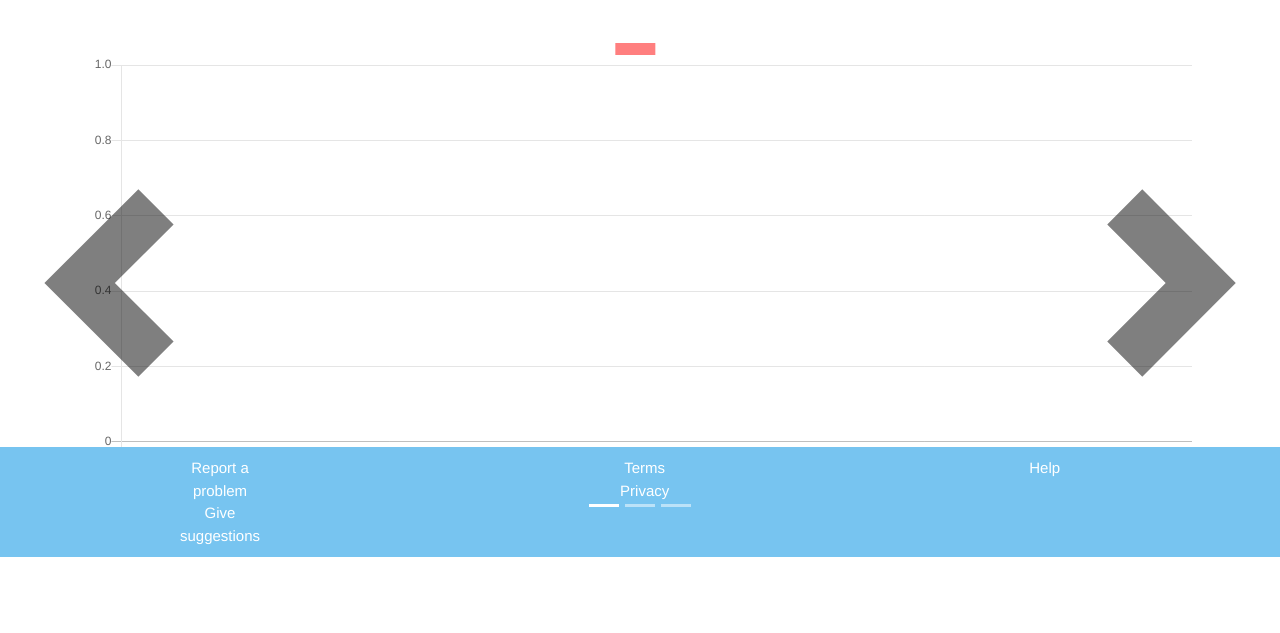
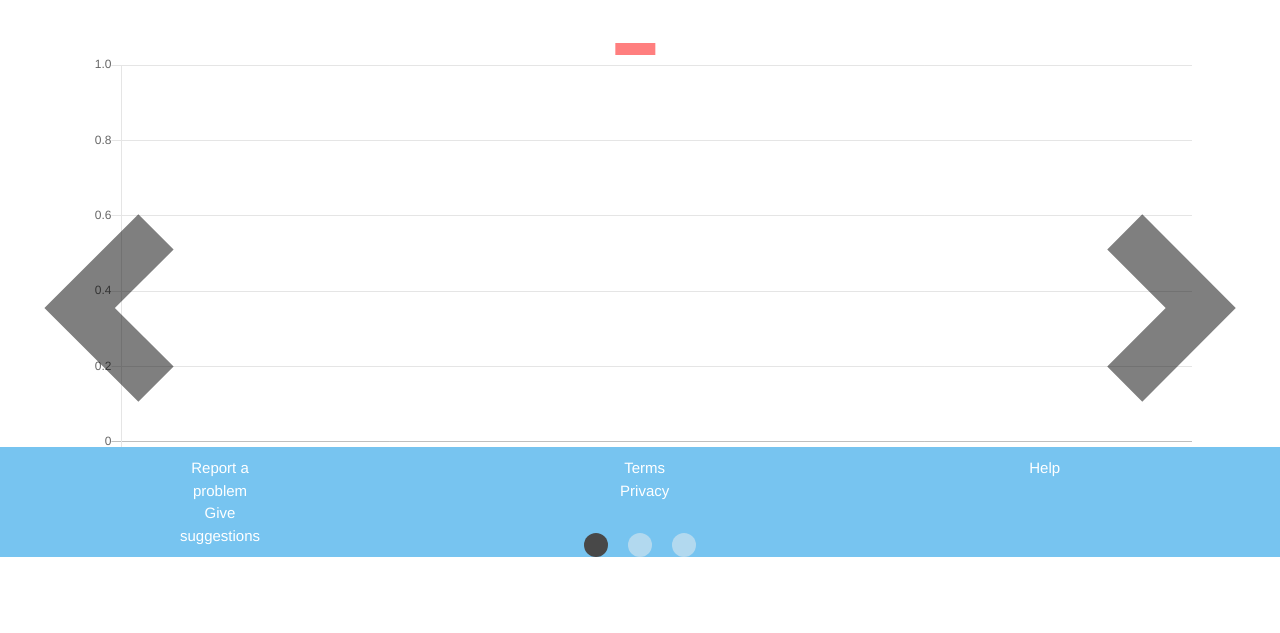
Before and after one commit to RJHughes/TwitterSentiment, a Flask app: page / in a window 1280 px wide; the page is wider, and only the part inside the window is pictured. Shown: the part 243-876 px from the top of that part. Before the commit the page ends 800 px from the top of that part, so only its background shows below. Run offline with Flask 2, Linux system fonts and the light colour scheme; some libraries are stand-ins or nearby versions.

Commit message:
Fixes carousel indicators

```diff
--- a/app/static/css/main.css
+++ b/app/static/css/main.css
@@ -100,3 +100,23 @@ footer a {
   position: relative;
   transform: translate(0%, 0%);
 }
+.carousel-indicators li {
+    display: inline-block;
+    width: 24px;
+    height: 24px;
+    margin: 10px;
+    text-indent: 0;
+    border: none;
+    border-radius: 50%;
+    background-color: #eeeeee;
+    bottom: -50px;
+}
+.carousel-item {
+    height: 550px;
+}
+.carousel-indicators .active {
+    width: 24px;
+    height: 24px;
+    margin: 10px;
+    background-color: #484848;
+}
```
